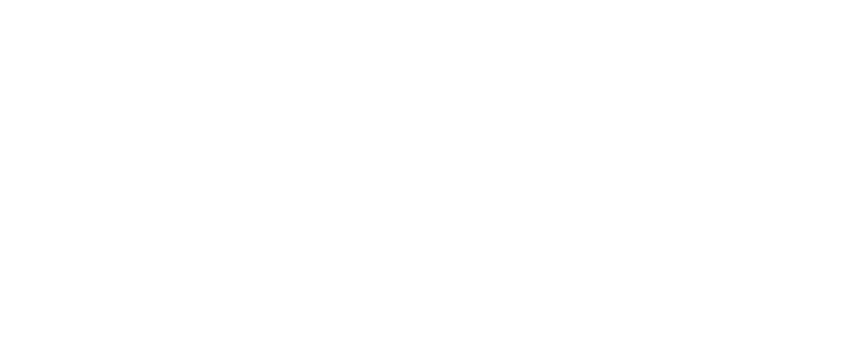
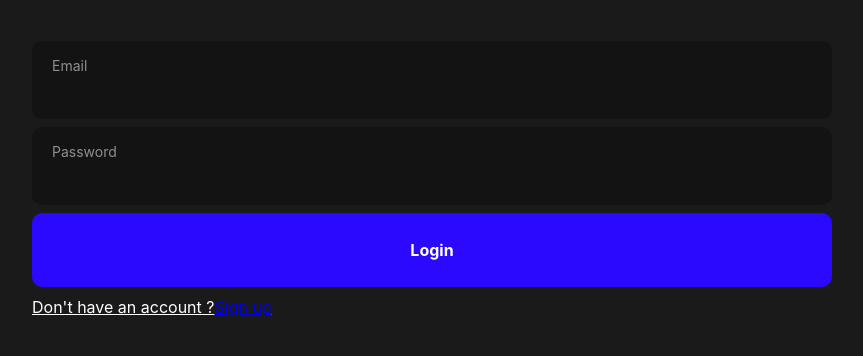
Before and after one commit to romakvikvinia/chat_app, a React (Create React App) app in the folder client/: page /login in a window 1280 px wide. Before the commit this address had no page. Shown: the part 216-572 px from the top of the page, without its empty margins (208-1071 px from the left). Built offline with nearby package versions, Linux system fonts and the light colour scheme.

Commit message:
add login page and login from

```diff
--- a/client/src/App.tsx
+++ b/client/src/App.tsx
@@ -2,12 +2,14 @@
 import "./App.css";
 import { Routes, Route, Outlet } from "react-router-dom";
 import { LoginPage } from "./pages/auth/LoginPage";
+import { RegisterPage } from "./pages/auth/RegisterPage";
 
 function App() {
   return (
     <>
       <Routes>
-        <Route path="/" element={<LoginPage />} />
+        <Route path="/register" element={<RegisterPage />} />
+        <Route path="/login" element={<LoginPage />} />
         <Route
           path="/conversations"
           element={
--- /dev/null
+++ b/client/src/components/form/LoginForm.tsx
@@ -0,0 +1,38 @@
+import React, { useCallback } from "react";
+import {
+  Button,
+  InputContainer,
+  InputField,
+  InputLabel,
+} from "../../utils/styles";
+// styles
+import styles from "./index.module.scss";
+import { Link } from "react-router-dom";
+
+export const LoginForm = () => {
+  const handleSubmit = useCallback((e: React.FormEvent<HTMLFormElement>) => {
+    e.preventDefault();
+  }, []);
+  return (
+    <form className={styles.form} onSubmit={handleSubmit}>
+      <InputContainer>
+        <InputLabel htmlFor="email" aria-autocomplete="none">
+          Email
+        </InputLabel>
+        <InputField id="email" />
+      </InputContainer>
+
+      <InputContainer className={styles.loginFormPassword}>
+        <InputLabel htmlFor="password" aria-autocomplete="none">
+          Password
+        </InputLabel>
+        <InputField type="password" id="password" />
+      </InputContainer>
+      <Button type="submit">Login</Button>
+      <div className={styles.footerText}>
+        <span> Don't have an account ?</span>
+        <Link to="/register">Sign up</Link>
+      </div>
+    </form>
+  );
+};
--- a/client/src/components/form/RegisterForm.tsx
+++ b/client/src/components/form/RegisterForm.tsx
@@ -1,4 +1,4 @@
-import React from "react";
+import React, { useCallback } from "react";
 import {
   Button,
   InputContainer,
@@ -6,16 +6,20 @@
   InputLabel,
 } from "../../utils/styles";
 // styles
-import styes from "./index.module.scss";
+import styles from "./index.module.scss";
+import { Link } from "react-router-dom";
 
 export const RegisterForm = () => {
+  const handleSubmit = useCallback((e: React.FormEvent<HTMLFormElement>) => {
+    e.preventDefault();
+  }, []);
   return (
-    <form className={styes.form}>
+    <form className={styles.form} onSubmit={handleSubmit}>
       <InputContainer>
         <InputLabel htmlFor="email">Email</InputLabel>
         <InputField id="email" />
       </InputContainer>
-      <section className={styes.nameFieldRow}>
+      <section className={styles.nameFieldRow}>
         <InputContainer>
           <InputLabel htmlFor="firstName">First Name</InputLabel>
           <InputField id="firstName" />
@@ -29,9 +33,13 @@
         <InputLabel htmlFor="password">Password</InputLabel>
         <InputField type="password" id="password" />
       </InputContainer>
-      <Button type="submit" className={styes.button}>
+      <Button type="submit" className={styles.button}>
         Create My Account
       </Button>
+      <div className={styles.footerText}>
+        <span>Already Have an account ?</span>
+        <Link to="/login">Login</Link>
+      </div>
     </form>
   );
 };
--- a/client/src/components/form/index.module.scss
+++ b/client/src/components/form/index.module.scss
@@ -13,3 +13,16 @@
 .button {
   margin: 8px 0;
 }
+
+.loginFormPassword {
+  margin: 8px 0;
+}
+
+.footerText {
+  &:last-child {
+    text-decoration: underline;
+    color: #fff;
+  }
+  color: #fff;
+  margin: 10px 0;
+}
--- a/client/src/pages/auth/LoginPage.tsx
+++ b/client/src/pages/auth/LoginPage.tsx
@@ -1,11 +1,11 @@
 import React from "react";
-import { RegisterForm } from "../../components/form/RegisterForm";
 import { Page } from "../../utils/styles";
+import { LoginForm } from "../../components/form/LoginForm";
 
 export const LoginPage = () => {
   return (
     <Page>
-      <RegisterForm />
+      <LoginForm />
     </Page>
   );
 };
--- a/client/src/pages/auth/RegisterPage.tsx
+++ b/client/src/pages/auth/RegisterPage.tsx
@@ -1,5 +1,11 @@
 import React from "react";
+import { Page } from "../../utils/styles";
+import { RegisterForm } from "../../components/form/RegisterForm";
 
 export const RegisterPage = () => {
-  return <div>RegisterPage</div>;
+  return (
+    <Page>
+      <RegisterForm />
+    </Page>
+  );
 };
--- a/client/src/utils/styles/index.ts
+++ b/client/src/utils/styles/index.ts
@@ -41,6 +41,22 @@
   border: none;
   border-radius: 10px;
   padding: 25px 0;
+  font-weight: bold;
+  transition: 250ms background ease;
+  transition: 500ms border ease;
+  border: 2px solid #2b09ff;
+  box-sizing: border-box;
+  &:focus {
+    background: #3415ff;
+    border: 2px solid #fff;
+  }
+  &:hover {
+    cursor: pointer;
+    background: #3415ff;
+  }
+  &:hover {
+    background: #3a1cff;
+  }
 `;
 
 export const Page = styled.div`
```
